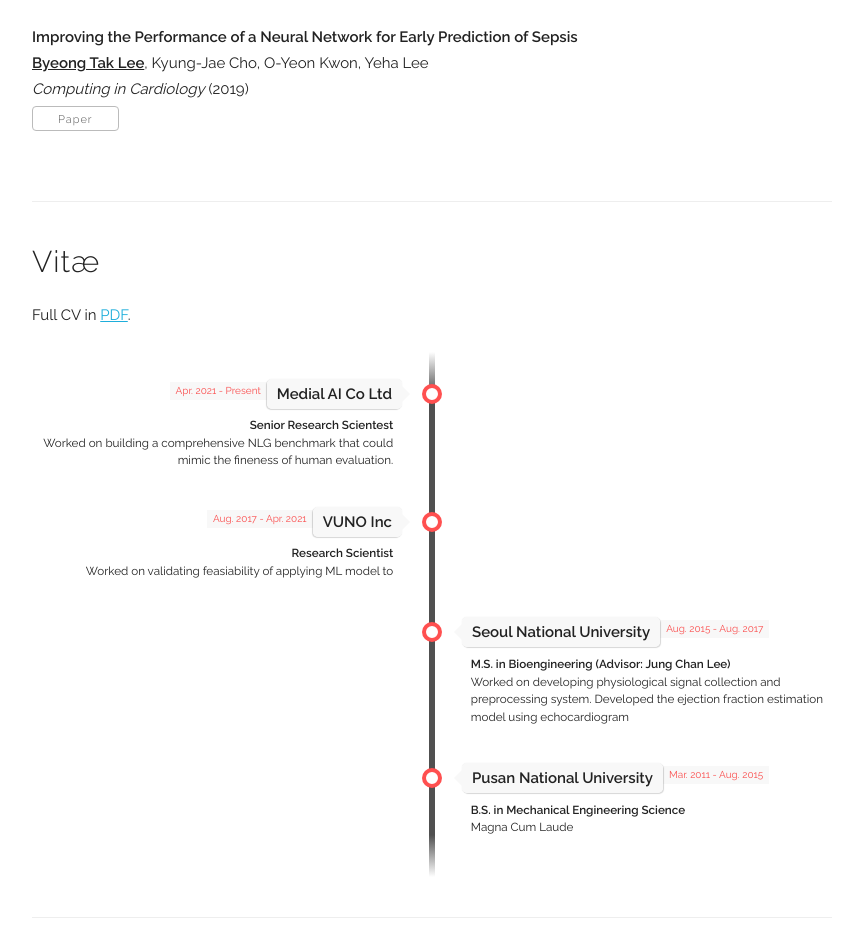
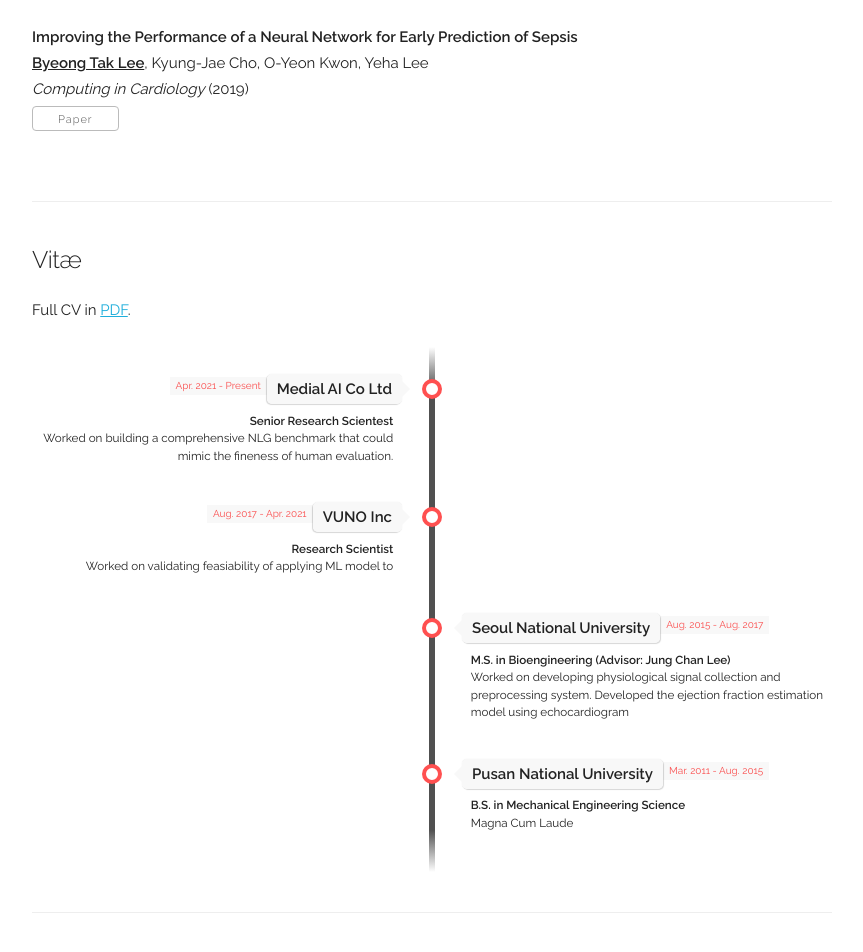
Before and after one commit to byeongtak/byeongtak.github.io, a Jekyll site: the page built from index.html, in a window 1280 px wide. Shown: the part 2720-3672 px from the top of the page, without its empty margins (208-1071 px from the left). Built offline with Jekyll 4.4.1, drawn with Linux system fonts in a browser that asks for light colours; some web fonts are replaced; some of the changed text lies outside the part shown.

Commit message:
Update index.html

```diff
--- a/index.html
+++ b/index.html
@@ -109,7 +109,7 @@
 
 <!-- ========== PROJECTS ========== -->
 <!-- <div class="docs-section" id="projects">
-  <h4>Projects</h4>
+  <h5>Projects</h5>
 
   <ul class="tab-nav">
     <li><div class="button active" data-ref="#projects-selected">Selected</div></li>
@@ -183,7 +183,7 @@
 
 <!-- ========== RESUME ========== -->
 <div class="docs-section" id="resume">
-  <h4>Vitæ</h4>
+  <h5>Vitæ</h5>
 
   <p>Full CV in <a href={{ "/assets/cv/CV.pdf" | prepend: site.baseurl }} target="_blank">PDF</a>.</p>
 
@@ -207,23 +207,45 @@
   </ul>
 </div>
 
-
 <!-- ========== MISC ========== -->
 <div class="docs-section" id="misc">
     <h5>Miscellaneous</h5>
+
+    <!-- Image Grid for Photos -->
+    <div class="image-grid">
+        <img src="assets/profile-pics/Yy.png" alt="Yaya">
+        <img src="assets/profile-pics/Yy.png" alt="Yaya">
+        <img src="assets/profile-pics/Yy.png" alt="Yaya">
+        <img src="assets/profile-pics/Yy.png" alt="Yaya">
+        <img src="assets/profile-pics/Yy.png" alt="Yaya">
+        <img src="assets/profile-pics/Yy.png" alt="Yaya">
+        <img src="assets/profile-pics/Yy.png" alt="Yaya">
+        <img src="assets/profile-pics/Yy.png" alt="Yaya">
+    </div>
+
     <p>
-    <img src="assets/profile-pics/Yy.png" alt="Yaya" style="float:right;width:200px">
-    <img src="assets/profile-pics/Yy.png" alt="Yaya" style="float:right;width:200px">
-    <img src="assets/profile-pics/Yy.png" alt="Yaya" style="float:right;width:200px">
-    I have a very sweet tuxedo cat named Yaya. He was born in Chirstmas 2021, and was adopted by me in March 2023.
+        I have a very sweet tuxedo cat named Yaya. He was born in Christmas 2021, and was adopted by me in March 2023.
         I originally named him Toothless after Toothless in <a href="https://en.wikipedia.org/wiki/How_to_Train_Your_Dragon_(film)" target="_blank">How to Train Your Dragon</a>, which is one of my favorite animations.
         Since we usually talk to him in Mandarin, we decided to name him Yaya ('tooth' in Mandarin) instead.
     </p>
 
     <p>
         I like
-    My favorite artist is <a href="https://www.taylorswift.com/" target="_blank">Taylor Swift</a>, and I have been to her concerts in  Shanghai (1989), Pittsburgh (Reputation), and Chicago (The Eras).
-    I am also a fan of KPop, and would keep an eye on the latest KPop combacks of multiple girl groups.
+        My favorite artist is <a href="https://www.taylorswift.com/" target="_blank">Taylor Swift</a>, and I have been to her concerts in Shanghai (1989), Pittsburgh (Reputation), and Chicago (The Eras).
+        I am also a fan of KPop, and would keep an eye on the latest KPop comebacks of multiple girl groups.
         Feel free to reach out to me if you share similar interests with me!
     </p>
 </div>
+
+<style>
+    .image-grid {
+        display: grid;
+        grid-template-columns: repeat(4, 1fr); /* Creates four columns */
+        grid-gap: 10px; /* Spacing between images */
+    }
+
+    .image-grid img {
+        width: 100%; /* Each image will fill the column width */
+        height: auto; /* Maintain aspect ratio */
+    }
+</style>
```
Lines whose indentation alone changed are shown as unchanged.
